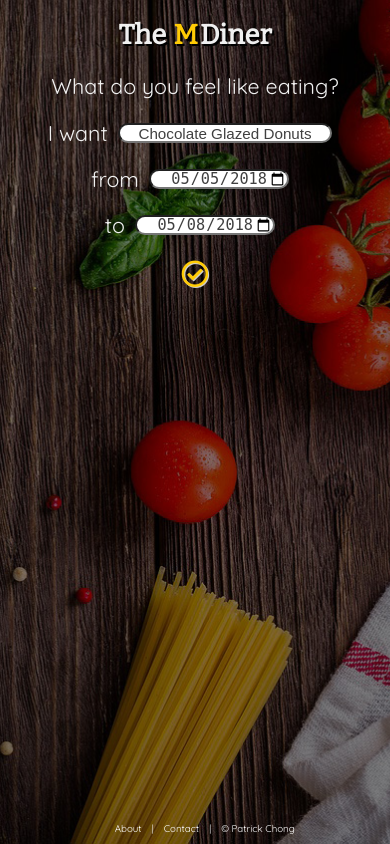
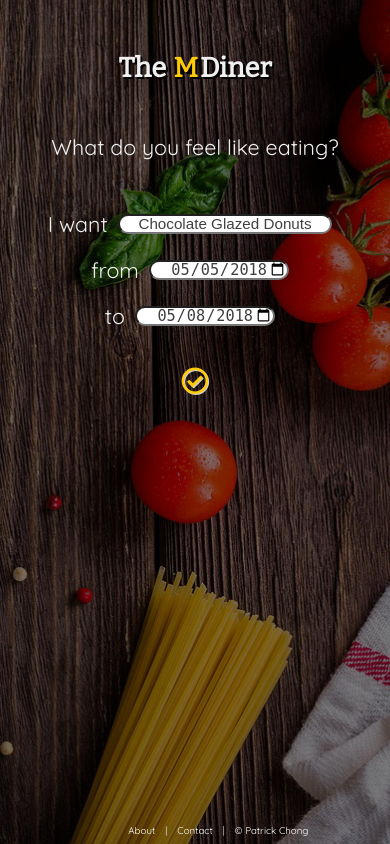
Before and after one commit to patrickxchong/mdiner, a Flask app: page / in a window 390 px wide. Run offline with Flask 2, Linux system fonts and the light colour scheme; some libraries are stand-ins or nearby versions.

Commit message:
css changes to footer and responsiveness

```diff
--- a/static/home.css
+++ b/static/home.css
@@ -4,6 +4,10 @@
   -webkit-box-sizing: border-box;
   -moz-box-sizing: border-box;
   box-sizing: border-box;
+}
+
+:root {
+  --h1-margin-top-bottom: 6vh;
 }
 
 html {
@@ -13,31 +17,54 @@ html {
 
 body {
   background-image: url("garden.jpg");
+  background-attachment: fixed;
   background-position: center;
   background-repeat: no-repeat;
   background-size: cover;
-  margin: 0px;
+
   display: flex;
   flex-direction: column;
+  height: 100%;
+  /* grid-template-rows: auto 1vh; */
+
+  margin: 0px;
+  font-size: 30px;
+  text-align: center;
   align-items: center;
-  text-align: center;
-  font-size: 30px;
   color: #F0F0F0;
 }
 
+body div:first-child {
+  align-self: start;
+  flex: 1;
+  width: 100%;
+}
+
+.footer {
+  text-align: center;
+  align-self: end;
+  font-size: 1.5vw;
+  width: 100%;
+}
+
+
+
 h1 {
   display: flex;
+  align-items: center;
+  justify-content: center;
   font-size: 60px;
   font-family: 'Bitter', serif;
-  align-items: center;
-  justify-content: center;
   text-shadow: 2px 2px black;
+  margin-top: var(--h1-margin-top-bottom);
+  margin-bottom: var(--h1-margin-top-bottom);
 }
 
-#M {
+div#M {
   color: #FFCB05;
   padding: 0px 2px;
   margin-left: 1.4vw;
+  flex: 0;
 }
 
 p {
@@ -45,6 +72,8 @@ p {
   justify-content: center;
   align-items: center;
   font-family: 'Quicksand', cursive;
+  margin-top: var(--h1-margin-top-bottom);
+  margin-bottom: var(--h1-margin-top-bottom);
 }
 
 form p {
@@ -88,6 +117,8 @@ input::-webkit-input-placeholder {
 }
 
 span {
+  margin-top: 2vh;
+  font-size: 7vw;
   color: #FFCB05;
   text-shadow: 2px 2px #D0D0D0;
 }
@@ -101,30 +132,22 @@ a {
   color: rgb(0, 0, 0, 0.7);
 }
 
-body {
-  display: grid;
-  height: 100%;
-  grid-template-rows: auto 1vw;
-}
-
-body div:first-child {
-  align-self: start;
-}
-
-.footer {
-  text-align: center;
-  align-self: end;
-  font-size: 1.5vw;
-  /* position: absolute; */
-  /* bottom: 3vw; */
-  width: 100%;
-  /* height: 1vw; */
-  padding-left: 5vw;
-}
-
 .footer a {
   color: white;
   margin: 0px 10px;
+}
+.footer p {
+  margin-bottom: 1vh;
+  display: flex;
+}
+
+.footer a:first-child, .footer a:last-child {
+  flex: 1;
+  text-align: start;
+}
+
+.footer a:first-child {
+  text-align: end;
 }
 
 @media only screen and (max-width: 700px) {
@@ -136,7 +159,6 @@ body div:first-child {
   }
   .footer {
     font-size: 2.5vw;
-    /* bottom: 6vw; */
   }
   span {
     color: #FFCB05;
```
